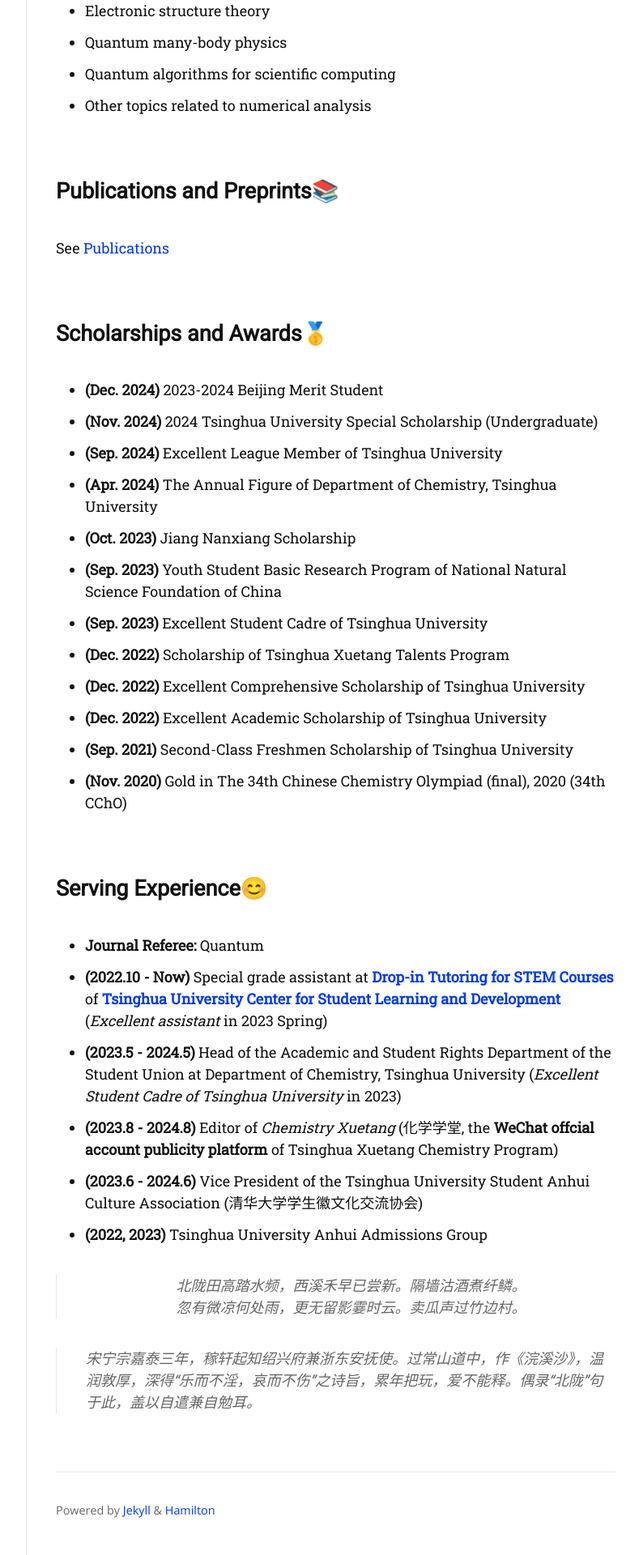
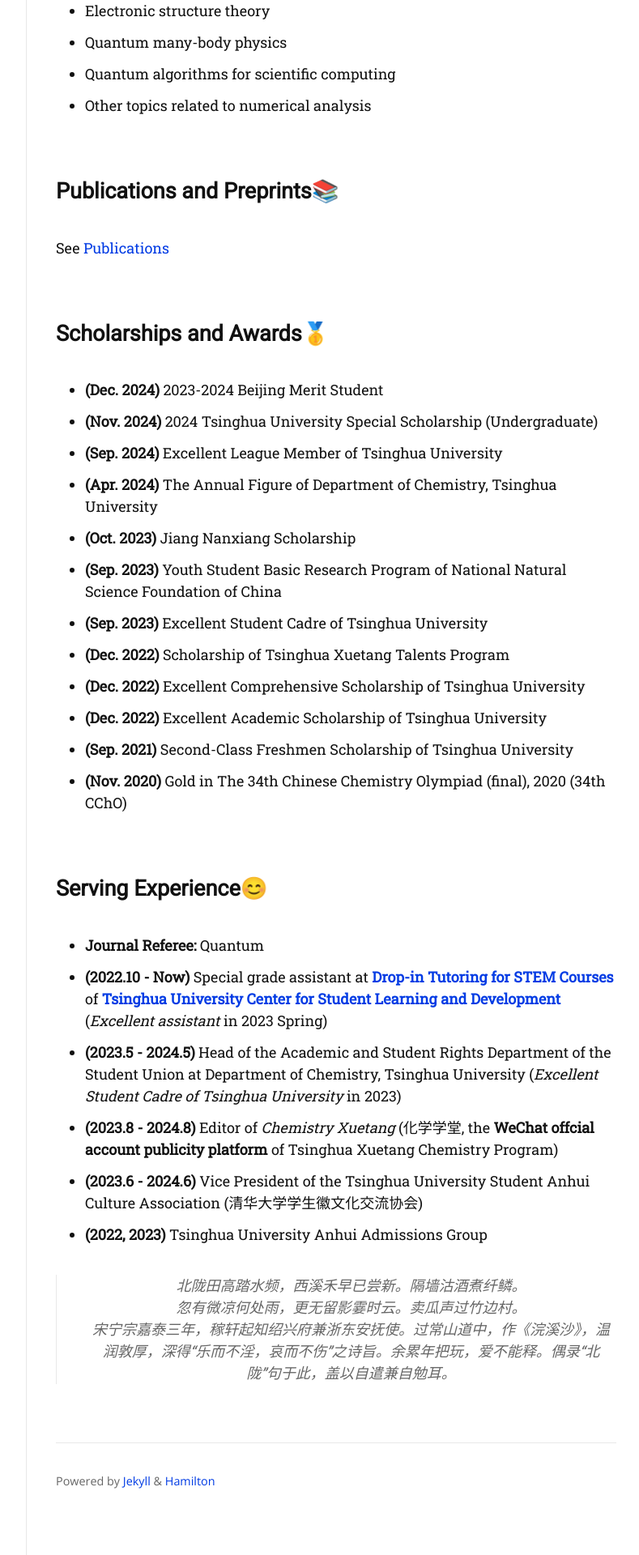
Before and after one commit to haoen2021/haoen2021.github.io, a Jekyll site: the page built from about.md, in a window 1280 px wide. Shown: the part 1734-3654 px from the top of the page at 81% size, without its empty margins (357-1146 px from the left). Built offline with Jekyll 4.4.1, drawn with Linux system fonts in a browser that asks for light colours; nearby versions of some CDN libraries; some web fonts are replaced.

Commit message:
Update about.md

```diff
--- a/about.md
+++ b/about.md
@@ -78,5 +78,5 @@ See [Publications](pubs.md)
 
 ><center>北陇田高踏水频，西溪禾早已尝新。隔墙沽酒煮纤鳞。<center>
 ><center>忽有微凉何处雨，更无留影霎时云。卖瓜声过竹边村。<center>
-
->   宋宁宗嘉泰三年，稼轩起知绍兴府兼浙东安抚使。过常山道中，作《浣溪沙》，温润敦厚，深得“乐而不淫，哀而不伤”之诗旨，累年把玩，爱不能释。偶录“北陇”句于此，盖以自遣兼自勉耳。
+>
+>   宋宁宗嘉泰三年，稼轩起知绍兴府兼浙东安抚使。过常山道中，作《浣溪沙》，温润敦厚，深得“乐而不淫，哀而不伤”之诗旨。余累年把玩，爱不能释。偶录“北陇”句于此，盖以自遣兼自勉耳。
```
